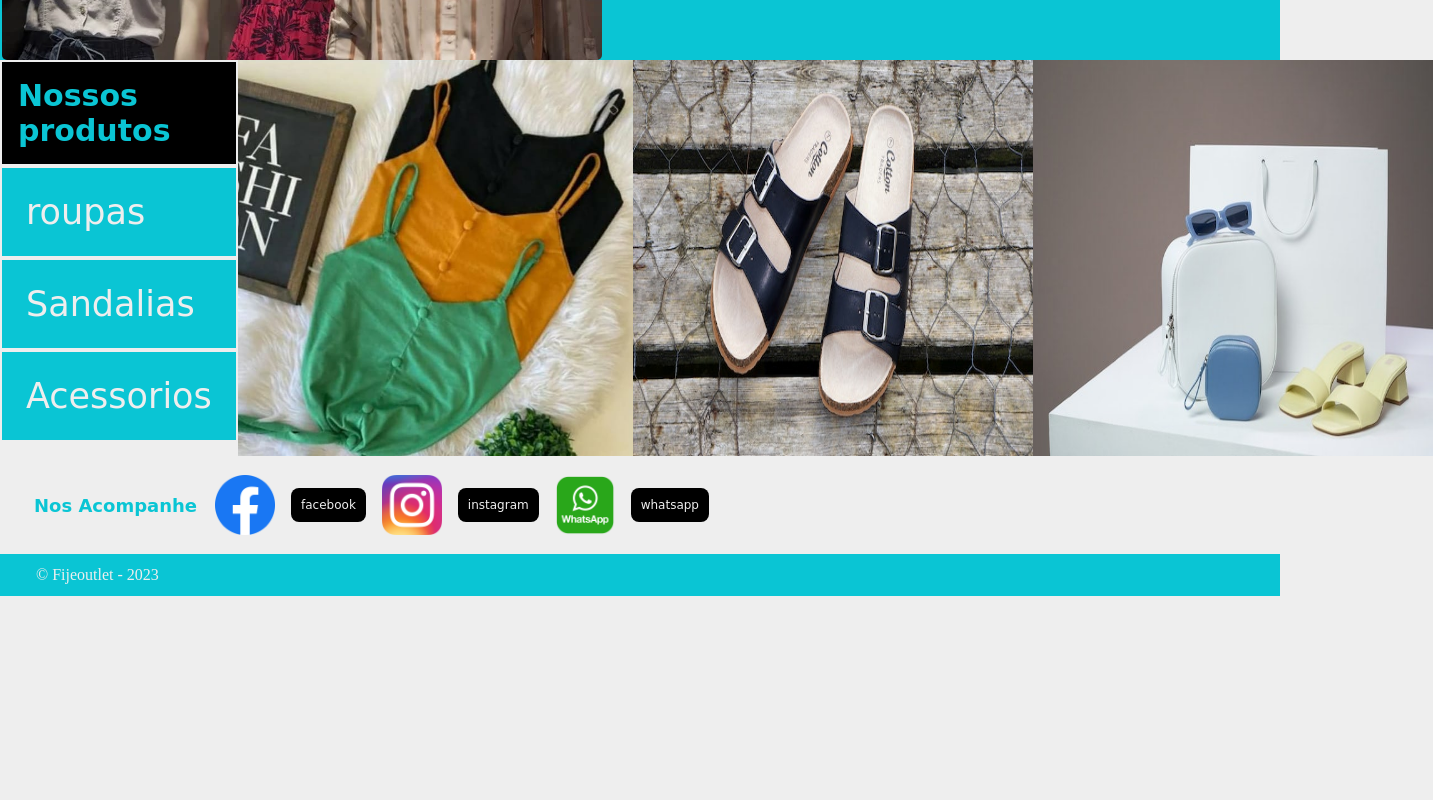
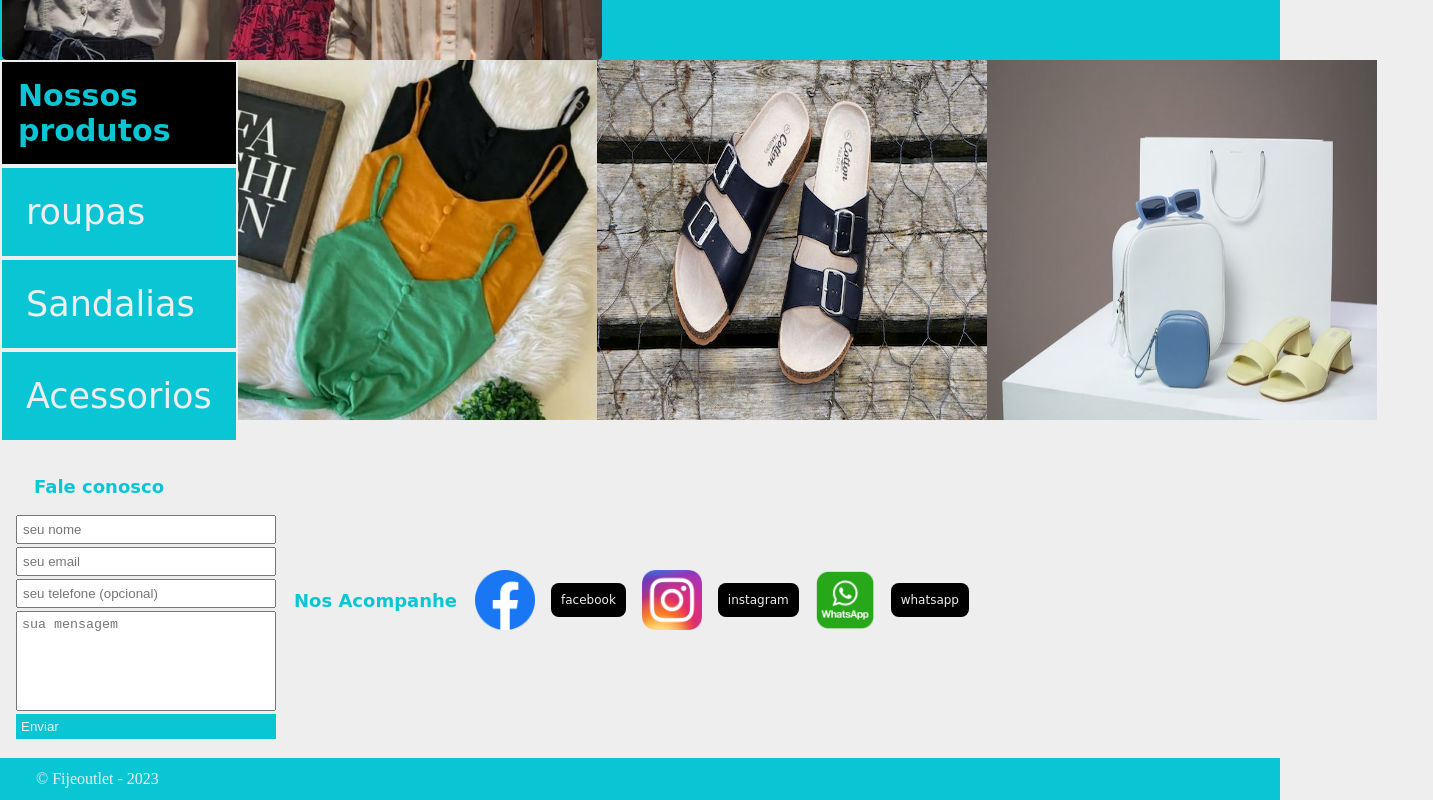
Before and after one commit to uelitonsilva/FijeOutlet, a plain HTML site: page index.html in a window 1280 px wide. Shown: the part 400-1200 px from the top of the page, 1433 px wide, since content can reach past the window. Before the commit the page ends 996 px from the top, so only its background shows below. Drawn offline with Linux system fonts and the light colour scheme; a web font is replaced by a local one.

Commit message:
melhorias do site

```diff
--- a/index.html
+++ b/index.html
@@ -60,9 +60,10 @@
     </section>
     <section id="product">
         <div class="product">
-
             <ul>
-                <li><h2>Nossos produtos</h2></li>
+                <li>
+                    <h2>Nossos produtos</h2>
+                </li>
                 <li><a href="#">roupas</a></li>
                 <li><a href="#">Sandalias</a></li>
                 <li><a href="#">Acessorios</a></li>
@@ -74,6 +75,15 @@
     </section>
     <section id="social">
         <div class="social">
+
+            <form>
+                <h2>Fale conosco</h2>
+                <input type="text" placeholder="seu nome" required>
+                <input type="email" placeholder="seu email" required>
+                <input type="tel" placeholder="seu telefone (opcional)">
+                <textarea placeholder="sua mensagem"></textarea>
+                <button type="submit">Enviar</button>
+            </form>
             <h2>Nos Acompanhe</h2>
             <img src="/img/facebook.png" alt="facebook">
             <a href="#" target="_blank">facebook</a>
--- a/main.css
+++ b/main.css
@@ -55,11 +55,13 @@ section nav li {
     padding: 18px;
     font-size: 35px;
 }
+
 .id img {
     width: 70%;
     margin-left: 2px;
     border-radius: 5px;
 }
+
 .product a {
     display: flex;
     text-decoration: none;
@@ -67,7 +69,7 @@ section nav li {
     font-family: 'Unbounded', cursive;
     padding: 24px;
     font-size: 35px;
-    color:#eee;
+    color: #eee;
     background-color: #0ac5d4;
     border-style: 10px;
 }
@@ -81,6 +83,7 @@ section nav li {
     list-style: none;
     justify-content: space-between;
     color: #0ac5d4;
+
 }
 
 .product li {
@@ -97,8 +100,8 @@ section nav li {
 }
 
 .product img {
-    width: 400px;
-    height: 396px;
+    width: 390px;
+    height: 360px;
     margin: 0;
     padding: 0;
 
@@ -111,11 +114,11 @@ section nav li {
     color: #0ac5d4;
     align-items: center;
     font-size: 12px;
-    }
+}
 
-    .social h2 {
-        padding: 18px;
-    }
+.social h2 {
+    padding: 18px;
+}
 
 .social img {
     width: 60px;
@@ -136,16 +139,40 @@ section nav li {
     background-color: aquamarine;
 }
 
+.social form input,
+form textarea,
+form button {
+    display: flex;
+    width: 260px;
+    margin-bottom: 3px;
+    padding: 5px;
+}
+
+.social form textarea {
+    resize: none;
+    height: 100px;
+}
+
+.social form button {
+    background-color: #0ac5d4;
+    color: #ecf0f1;
+    border: none;
+    cursor: pointer;
+}
+
 footer {
     color: #eee;
     background-color: #0ac5d4;
     padding: 12px;
 
 }
+
 footer p {
     margin-left: 24px;
 }
 
 body {
     background-color: #eee;
+    max-width: 1600px;
+    width: 100%;
 }
```
